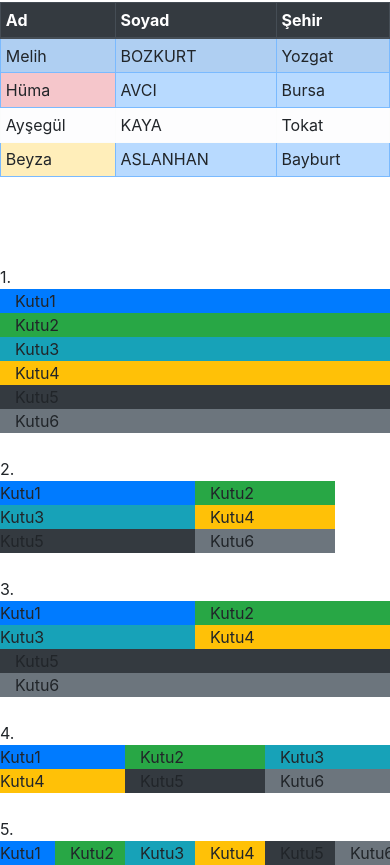
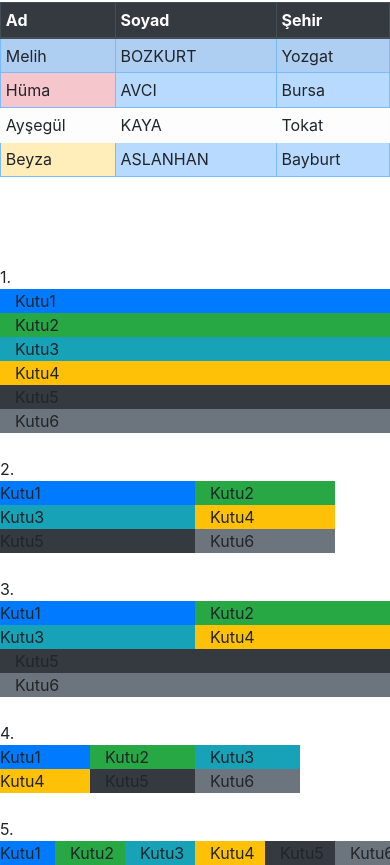
Before and after one commit to korkmazeray2506-spec/KORKMAZ-ERAY, a plain HTML site: page index.html in a window 390 px wide. Shown: the part 1034-1899 px from the top of the page. Drawn offline with nearby package versions, Linux system fonts and the light colour scheme.

Commit message:
Update index.html

```diff
--- a/index.html
+++ b/index.html
@@ -175,21 +175,21 @@ yan yana yazılır.
 
 
 
-    <div class="col-4 col-sm-8 col-md-6 col-lg-3 col-xl-2  bg-primary">Kutu1</div>
+    <div class="col-3 col-sm-8 col-md-6 col-lg-3 col-xl-2  bg-primary">Kutu1</div>
 
-    <div class="col-4 col-sm-4 col-md-6 col-lg-3 col-xl-2  bg-success">Kutu2</div>
+    <div class="col-3 col-sm-4 col-md-6 col-lg-3 col-xl-2  bg-success">Kutu2</div>
 
-    <div class="col-4 col-sm-8 col-md-6 col-lg-3 col-xl-2  bg-info">Kutu3</div>
+    <div class="col-3 col-sm-8 col-md-6 col-lg-3 col-xl-2  bg-info">Kutu3</div>
 
 </div>
 
 <div class="row">
 
-    <div class="col-4 col-sm-4 col-md-6 col-lg-3 col-xl-2  bg-warning">Kutu4</div>
+    <div class="col-3 col-sm-4 col-md-6 col-lg-3 col-xl-2  bg-warning">Kutu4</div>
 
-    <div class="col-4 col-sm-8 col-md-6 col-lg-3 col-xl-2  bg-dark">Kutu5</div>
+    <div class="col-3 col-sm-8 col-md-6 col-lg-3 col-xl-2  bg-dark">Kutu5</div>
 
-    <div class="col-4 col-sm-4 col-md-6 col-lg-3 col-xl-2  bg-secondary">Kutu6</div>
+    <div class="col-3 col-sm-4 col-md-6 col-lg-3 col-xl-2  bg-secondary">Kutu6</div>
 
 </div>
 <br>
```
